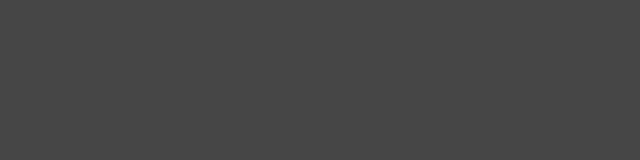
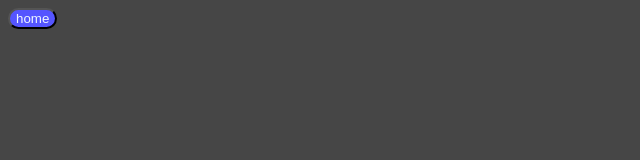
Before and after one commit to thecarbconsumer/web-site, a plain HTML site: page home/index.html in a window 1280 px wide. Shown: the whole page, without its empty margins (0-640 px from the left). Drawn offline with Linux system fonts and the light colour scheme.

Commit message:
theme+header

```diff
--- a/home/index.html
+++ b/home/index.html
@@ -6,3 +6,8 @@
     <link rel="stylesheet" href="../theme.css">
     <link rel="shortcut icon" href="../images/toasty.webp" type="image/x-icon">
 </head>
+<header>
+    <button>
+        home
+    </button>
+</header>
--- a/theme.css
+++ b/theme.css
@@ -4,3 +4,8 @@ body{
 h1,h2,h3,h4,h5,h6,p{
     color: aliceblue;
 }
+button{
+    background-color: rgb(85, 85, 255);
+    color: aliceblue;
+    border-radius: 15px;
+}
```
